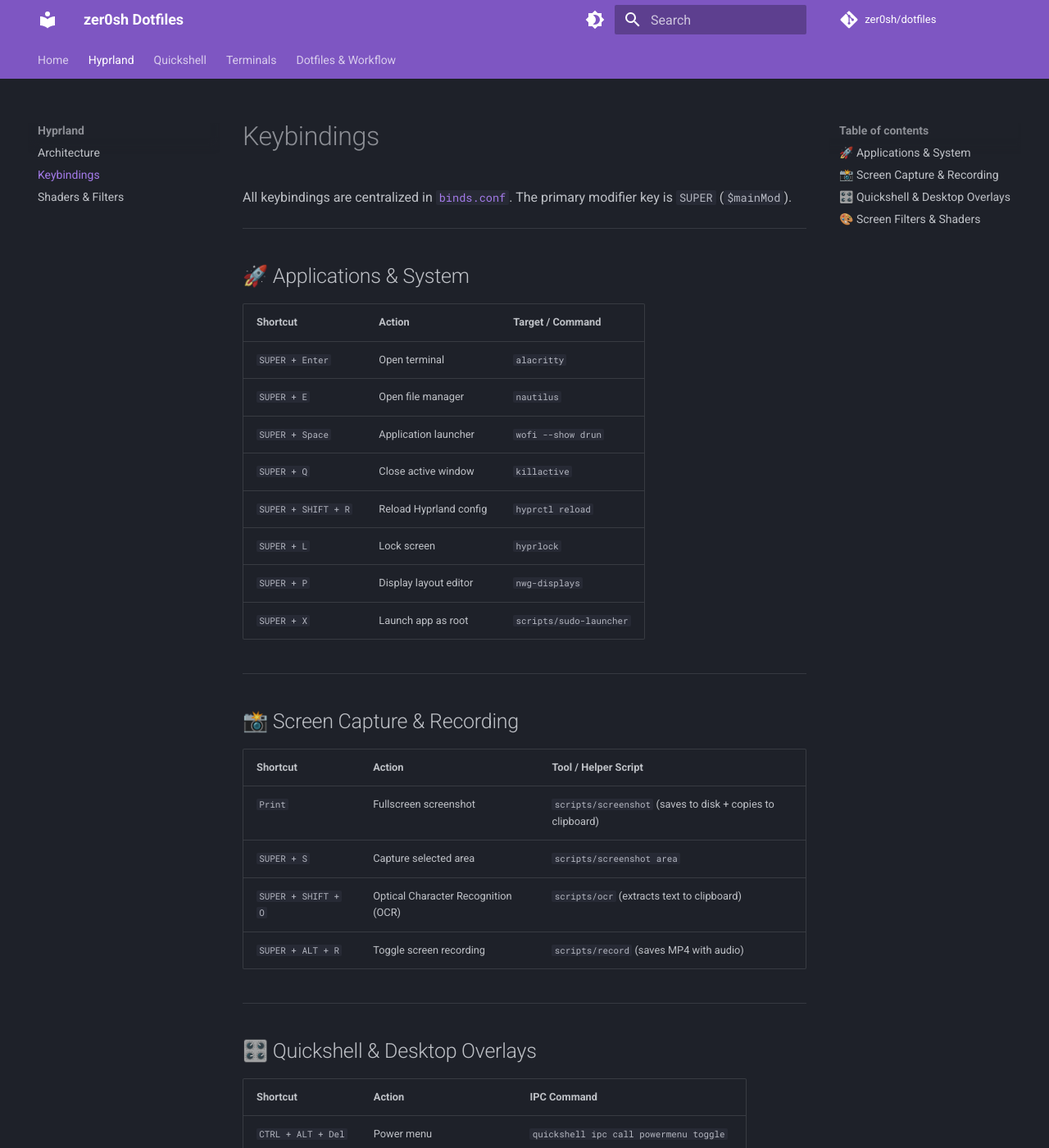
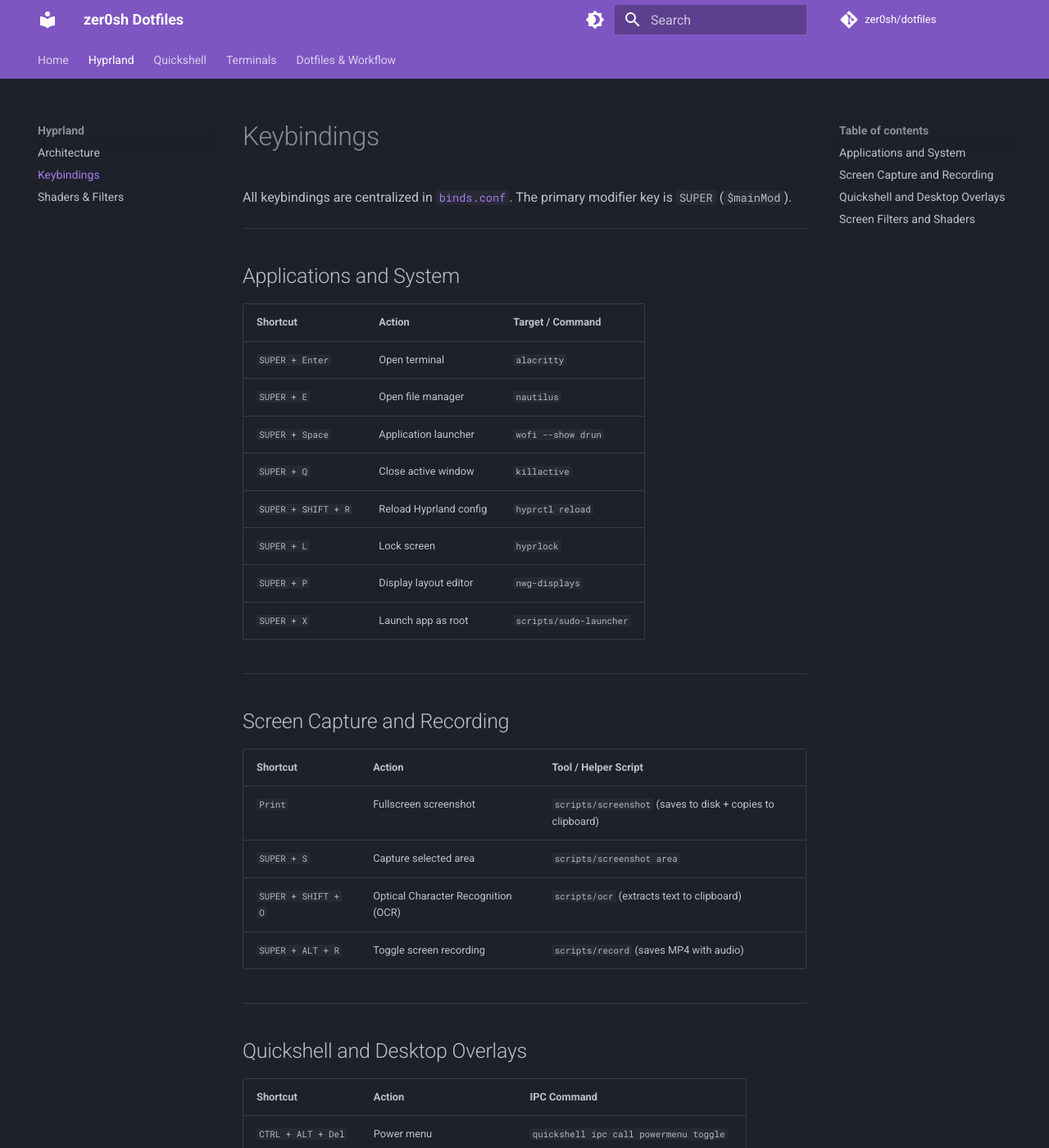
Before and after one commit to zer0sh/dotfiles, an MkDocs documentation site: the page built from docs/hyprland/keybinds.md, in a window 1280 px wide and 1400 px high. Shown: the whole window at 82% size. Built offline with MkDocs 1.6.1 and Material for MkDocs 9.7.7, drawn with Linux system fonts in a browser that asks for light colours; comment, search, counter and statistics services are not loaded; some of the changed text lies outside the part shown.

```diff
--- a/docs/hyprland/keybinds.md
+++ b/docs/hyprland/keybinds.md
@@ -4,7 +4,7 @@ All keybindings are centralized in [`binds.conf`](file:///home/zero/.config/hypr
 
 ---
 
-## 🚀 Applications & System
+## Applications and System
 
 | Shortcut | Action | Target / Command |
 | :--- | :--- | :--- |
@@ -19,7 +19,7 @@ All keybindings are centralized in [`binds.conf`](file:///home/zero/.config/hypr
 
 ---
 
-## 📸 Screen Capture & Recording
+## Screen Capture and Recording
 
 | Shortcut | Action | Tool / Helper Script |
 | :--- | :--- | :--- |
@@ -30,7 +30,7 @@ All keybindings are centralized in [`binds.conf`](file:///home/zero/.config/hypr
 
 ---
 
-## 🎛️ Quickshell & Desktop Overlays
+## Quickshell and Desktop Overlays
 
 | Shortcut | Action | IPC Command |
 | :--- | :--- | :--- |
@@ -41,7 +41,7 @@ All keybindings are centralized in [`binds.conf`](file:///home/zero/.config/hypr
 
 ---
 
-## 🎨 Screen Filters & Shaders
+## Screen Filters and Shaders
 
 | Shortcut | Applied Shader | Helper Script |
 | :--- | :--- | :--- |
--- a/docs/quickshell/index.md
+++ b/docs/quickshell/index.md
@@ -4,7 +4,7 @@ Quickshell is the Wayland-native QML widget framework driving this desktop envir
 
 ---
 
-## 📱 Modules Overview
+## Modules Overview
 
 * **Control Center (`modules/controlcenter/`):**
   * Toggles for Wi-Fi, Bluetooth, DND, Airplane Mode, Caffeine, Power Profiles, Night Light, and Screen Shaders.
@@ -23,7 +23,7 @@ Quickshell is the Wayland-native QML widget framework driving this desktop envir
 
 ---
 
-## 🔄 Validation & Live Reload
+## Validation and Live Reload
 
 To validate QML syntax or restart Quickshell without crashing your Wayland session:
 
--- a/docs/quickshell/osd-notifications.md
+++ b/docs/quickshell/osd-notifications.md
@@ -4,7 +4,7 @@ This guide details the architecture, screen positioning, and animation dynamics
 
 ---
 
-## 📐 Design Parameters & Dynamics
+## Design Parameters and Dynamics
 
 All floating indicators follow a standardized behavioral contract:
 
@@ -18,7 +18,7 @@ All floating indicators follow a standardized behavioral contract:
 
 ---
 
-## 📂 Source Files Map
+## Source Files Map
 
 | Component | Source File | Responsibility |
 | :--- | :--- | :--- |
@@ -31,7 +31,7 @@ All floating indicators follow a standardized behavioral contract:
 
 ---
 
-## 🛠️ Making Future Adjustments
+## Making Future Adjustments
 
 ### Adjusting Vertical Distance
 Edit `topMargin` in the container `Item` or `toastCol`:
```
Also changed, not shown: docs/dotfiles/releases.md (+3 -3 lines), docs/dotfiles/workflow.md (+3 -3 lines), docs/index.md (+3 -2 lines), 1 other file.
